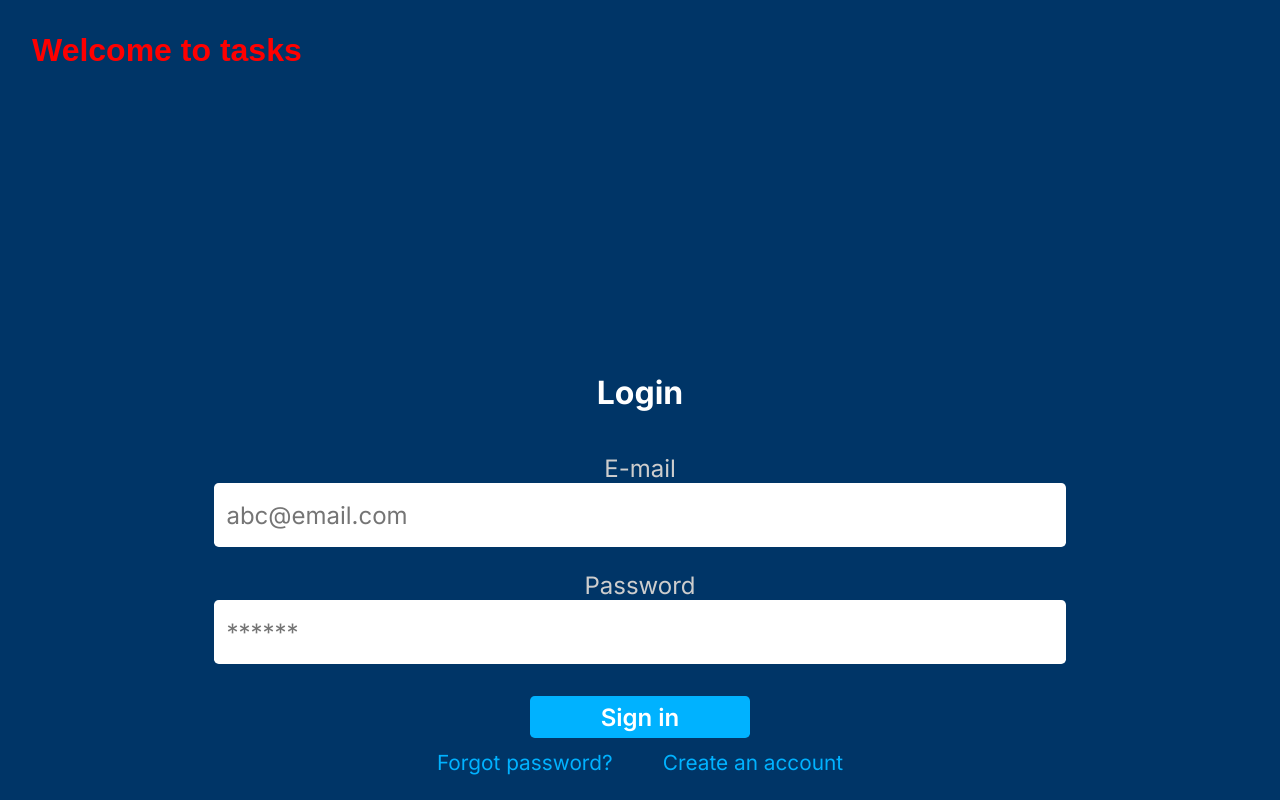
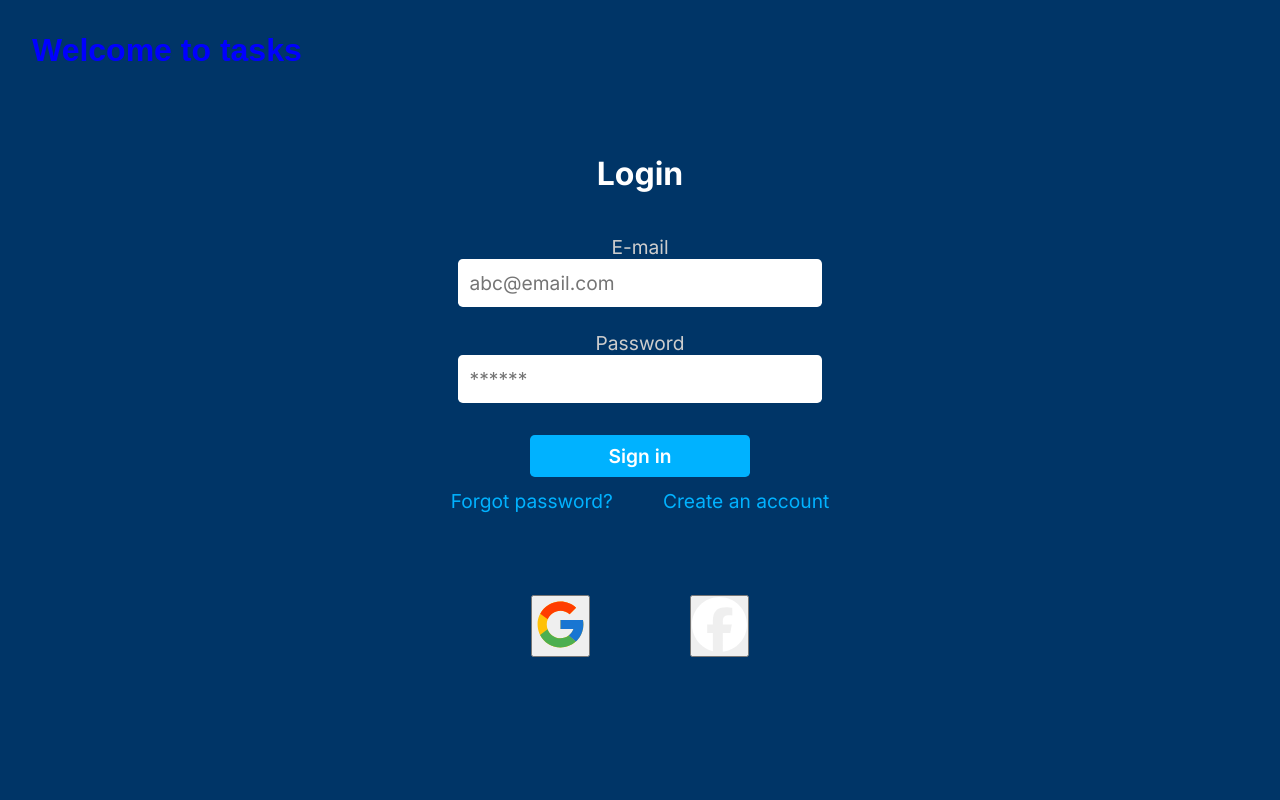
Before and after one commit to lz-junior/tasks, a React (Vite) app: page /login in a window 1280 px wide. Shown: the top 800 px of the page. Built offline with nearby package versions, Linux system fonts and the light colour scheme; a web font is replaced by a local one.

Commit message:
media query 50

```diff
--- a/src/pages/Login/login.css
+++ b/src/pages/Login/login.css
@@ -79,7 +79,58 @@
 
 
 @media screen and (min-width: 768px) {
+  /* tablet */
   .title-login {
     color: red;
   }
+
+  .form {
+    margin-top: 15%;
+  }
+  .form > input {
+    width: 60%;
+    height: 48px;
+  }
 }
+
+
+@media screen and (min-width: 1024px) {
+  /* desktop */
+  .title-login {
+    color: green;
+  }
+
+  .form {
+    margin-top: 7%;
+  }
+  .form > span {
+    font-size: 1.2rem;
+  }
+  .form > input {
+    width: 30%;
+    font-size: 1.2rem;
+  }
+  .form > button {
+    font-size: 1.2rem;
+  }
+
+  .btn-login-create-forgot {
+    font-size: 1.2rem;
+  }
+
+  .icons {
+    display: flex;
+    justify-content: center;
+    gap: 100px;
+    margin-top: 82px;
+  }
+
+
+
+}
+
+@media screen and (min-width: 1200px) {
+  .title-login {
+    color: blue;
+  }
+}
```
